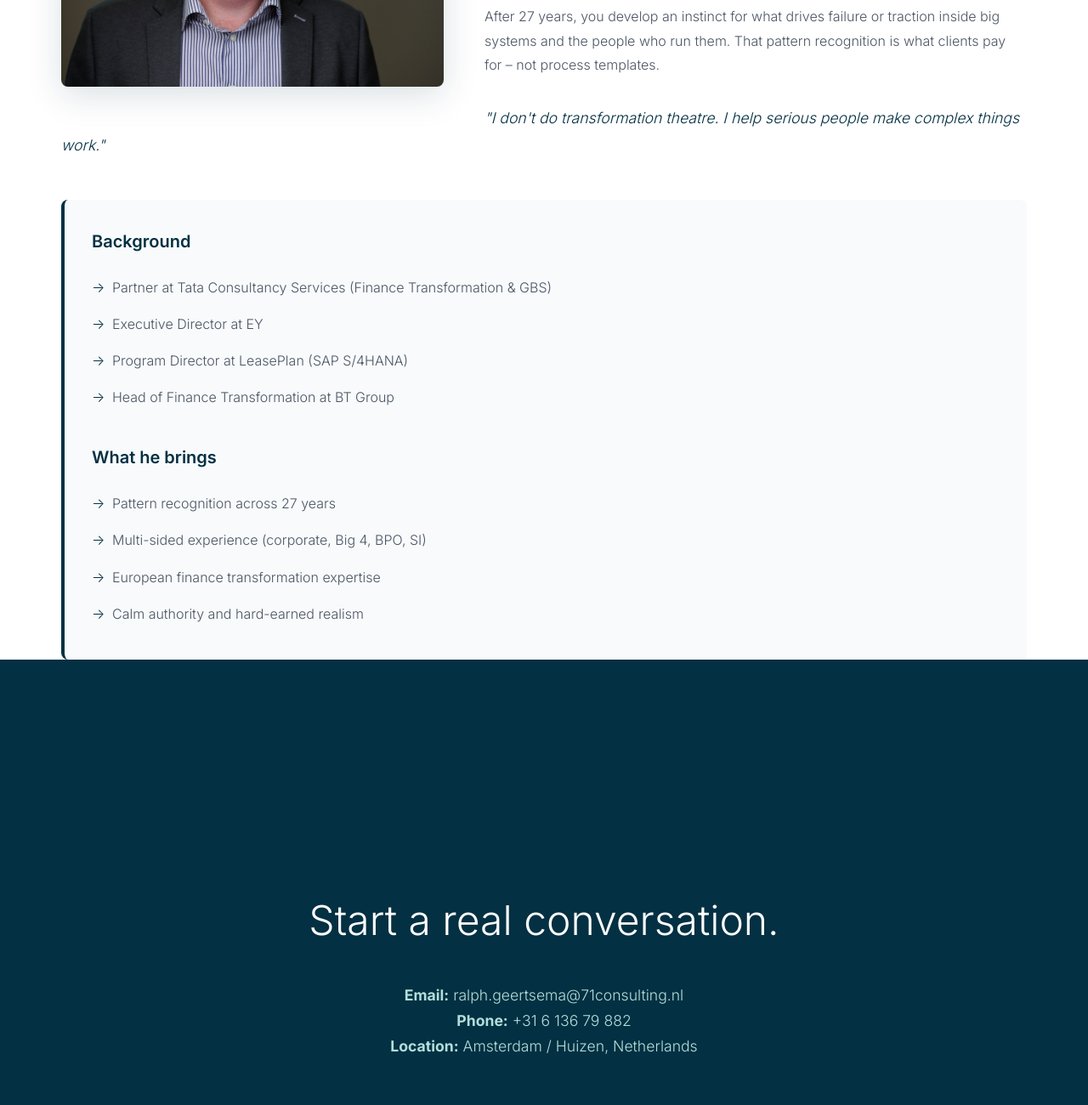
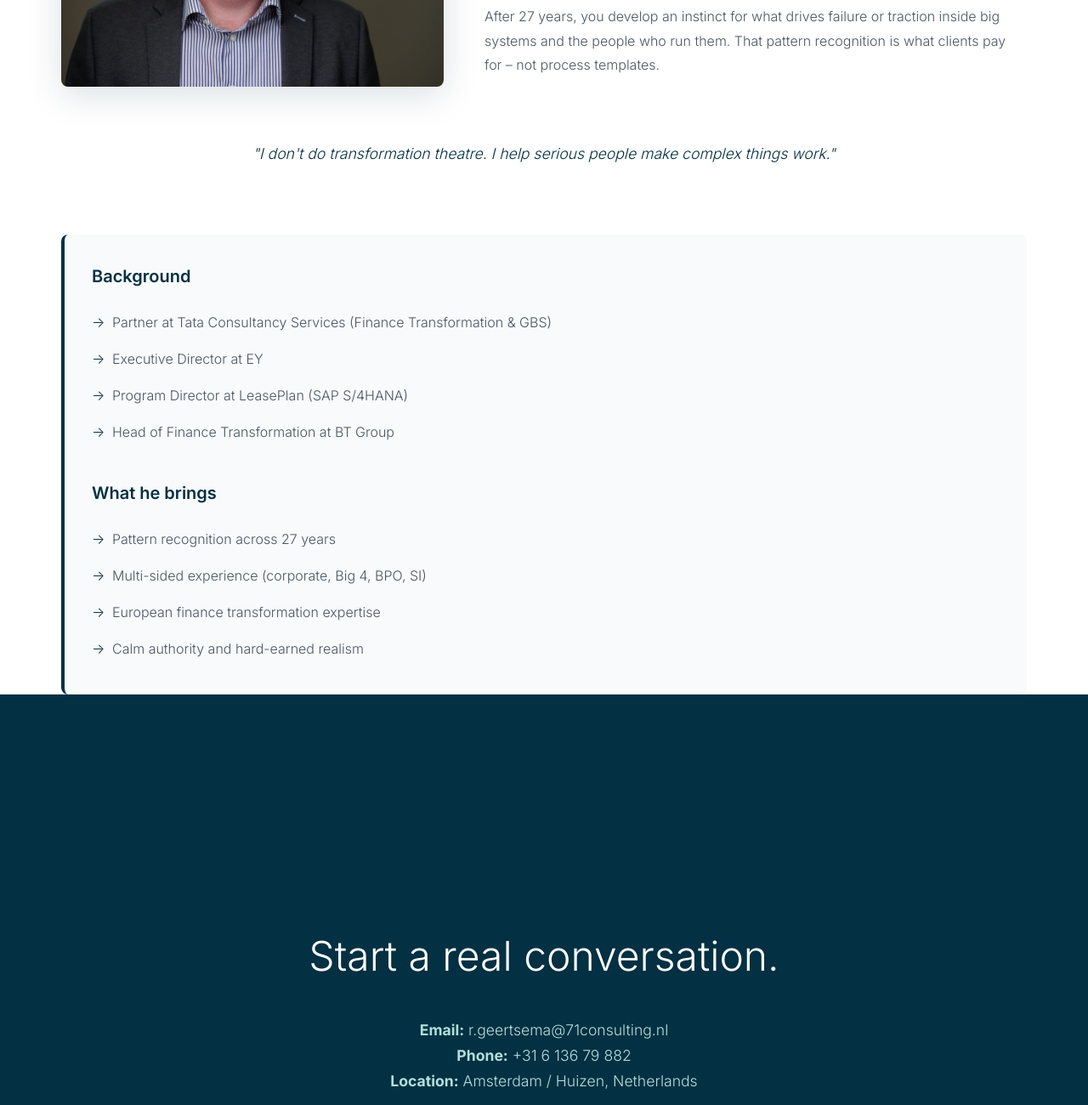
Before and after one commit to rgeertsema/71-consulting-website, a plain HTML site: page index.html in a window 1280 px wide. Shown: the part 4260-5560 px from the top of the page at 85% size. Drawn offline with Linux system fonts and the light colour scheme.

Commit message:
Update contact email and remove duplicate paragraph

```diff
--- a/index.html
+++ b/index.html
@@ -761,8 +761,10 @@
                     <p>Ralph has lived every side of the table: corporate leader, program director, Big 4 partner, BPO partner, system integrator. He understands how each side thinks, protects margin, and moves under pressure – and how to turn that mix into traction instead of friction.</p>
 
                     <p>After 27 years, you develop an instinct for what drives failure or traction inside big systems and the people who run them. That pattern recognition is what clients pay for – not process templates.</p>
+</div>
 
-                    <p style="font-style: italic; color: #033042; font-size: 1.1rem; margin-top: 2rem;">"I don't do transformation theatre. I help serious people make complex things work."</p>
+<p style="font-style: italic; color: #033042; font-size: 1.1rem; margin-top: 2rem; clear: both; text-align: center; max-width: 100%; padding: 2rem 0;">"I don't do transformation theatre. I help serious people make complex things work."</p>
+
 
                     <div class="who-highlights">
                         <h4>Background</h4>
@@ -792,7 +794,7 @@
             <div class="section-header">
                 <h2>Start a real conversation.</h2>
                 <p style="margin-top: 2rem; font-size: 1.1rem;">
-                    <strong>Email:</strong> ralph.geertsema@71consulting.nl<br>
+                    <strong>Email:</strong> r.geertsema@71consulting.nl<br>
                     <strong>Phone:</strong> +31 6 136 79 882<br>
                     <strong>Location:</strong> Amsterdam / Huizen, Netherlands
                 </p>
```
